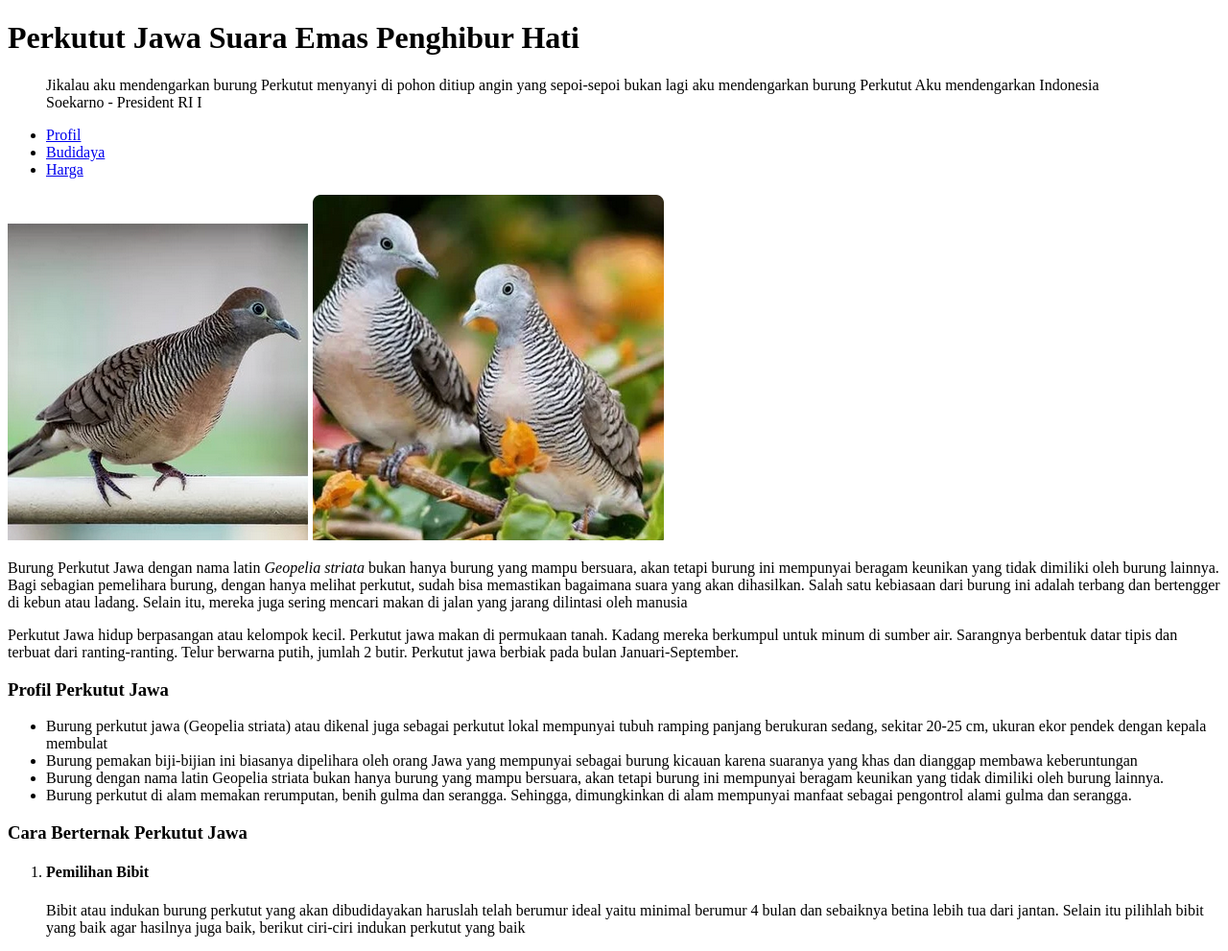
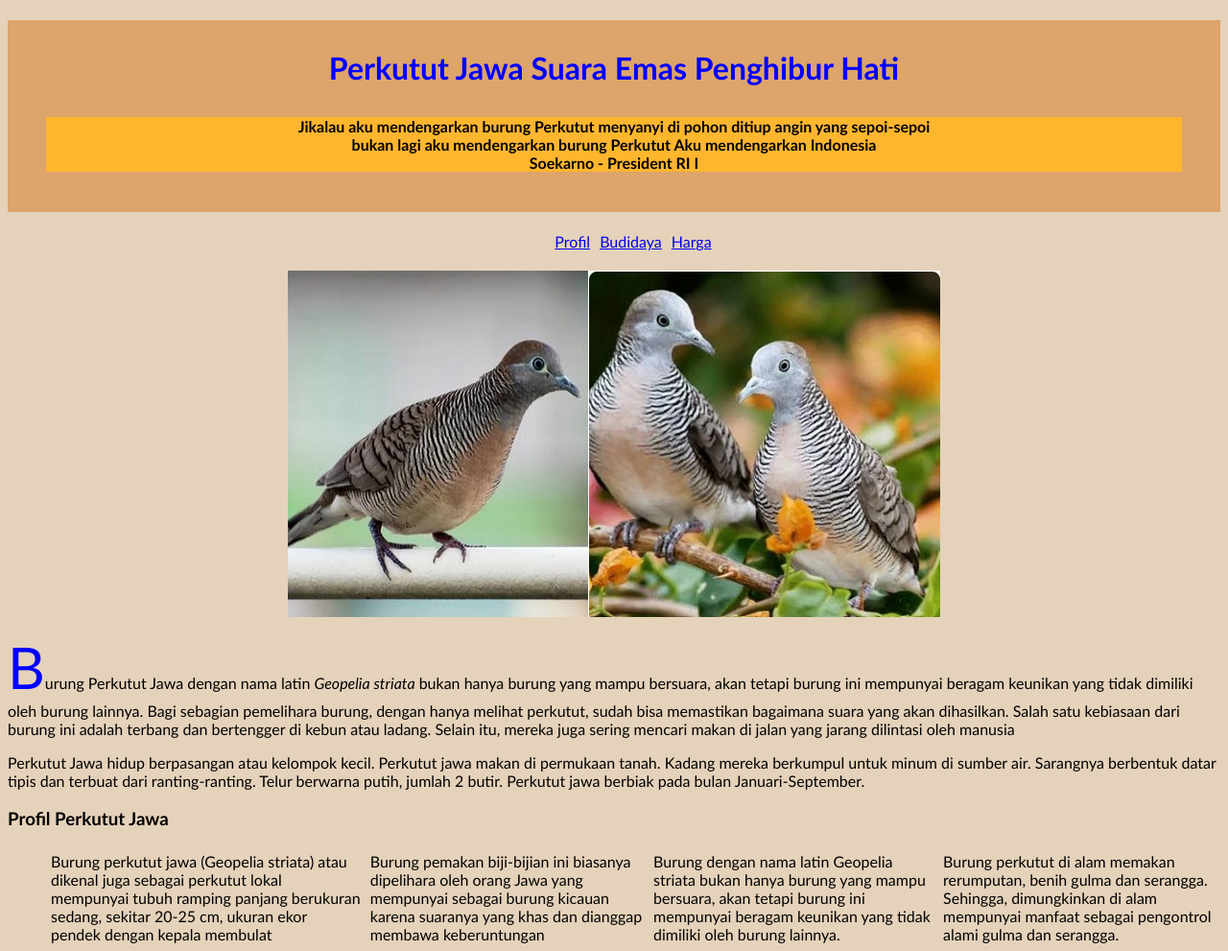
Before and after one commit to nandailhamfadlika/pemweb01, a plain HTML site: page Praktik6/burung.html in a window 1280 px wide. Shown: the top 991 px of the page at 96% size. Drawn offline with Linux system fonts and the light colour scheme.

Commit message:
tugas burung pertemuan 6

```diff
--- /dev/null
+++ b/Praktik6/burung.css
@@ -0,0 +1,47 @@
+body {
+    background-color: rgb(229, 210, 186);
+    font-family: 'Trebuchet MS', 'Lucida Sans Unicode', 'Lucida Grande', 'Lucida Sans', Arial, sans-serif;
+}
+
+#header{
+    background-color: rgb(221, 164, 107);
+    height: 200px;
+}
+
+#header h1{
+    color: blue;
+    text-align: center;
+    padding-top: 30px;
+    padding-bottom: 10px;
+}
+
+#header blockquote{
+    text-align: center;
+    background-color: rgb(254, 182, 47);
+    font-weight: bold;
+}
+
+.link{
+    display: flex;
+    justify-content: center;
+}
+
+ul {
+    display: flex;
+    list-style: none;
+}
+
+li {
+    padding: 5px;
+
+}
+
+.gambar{
+    display: flex;
+    justify-content: center;
+}
+
+.isi .hurufB{
+    font-size: 60px;
+    color: blue;
+}
--- a/Praktik6/burung.html
+++ b/Praktik6/burung.html
@@ -3,19 +3,20 @@
     <head>
         <title>Burung Perkutut Jawa</title>
         <meta name="description" content="Budidaya Perkutut Jawa">
+        <link rel="stylesheet" href="burung.css">
     </head>
     <body>
         <div id="header">
             <h1>Perkutut Jawa Suara Emas Penghibur Hati</h1>
             <blockquote>
                 Jikalau aku mendengarkan burung Perkutut
-menyanyi di pohon ditiup angin yang sepoi-sepoi
+menyanyi di pohon ditiup angin yang sepoi-sepoi <br>
 bukan lagi aku mendengarkan burung Perkutut
 Aku mendengarkan Indonesia <br/>
                 <span id="soekarno">Soekarno - President RI I</span>
             </blockquote>
         </div>
-        <div>
+        <div class="link">
             <ul>
             <li><a href="#profil">Profil</a></li>
             <li><a href="#berternak">Budidaya</a></li>
```
